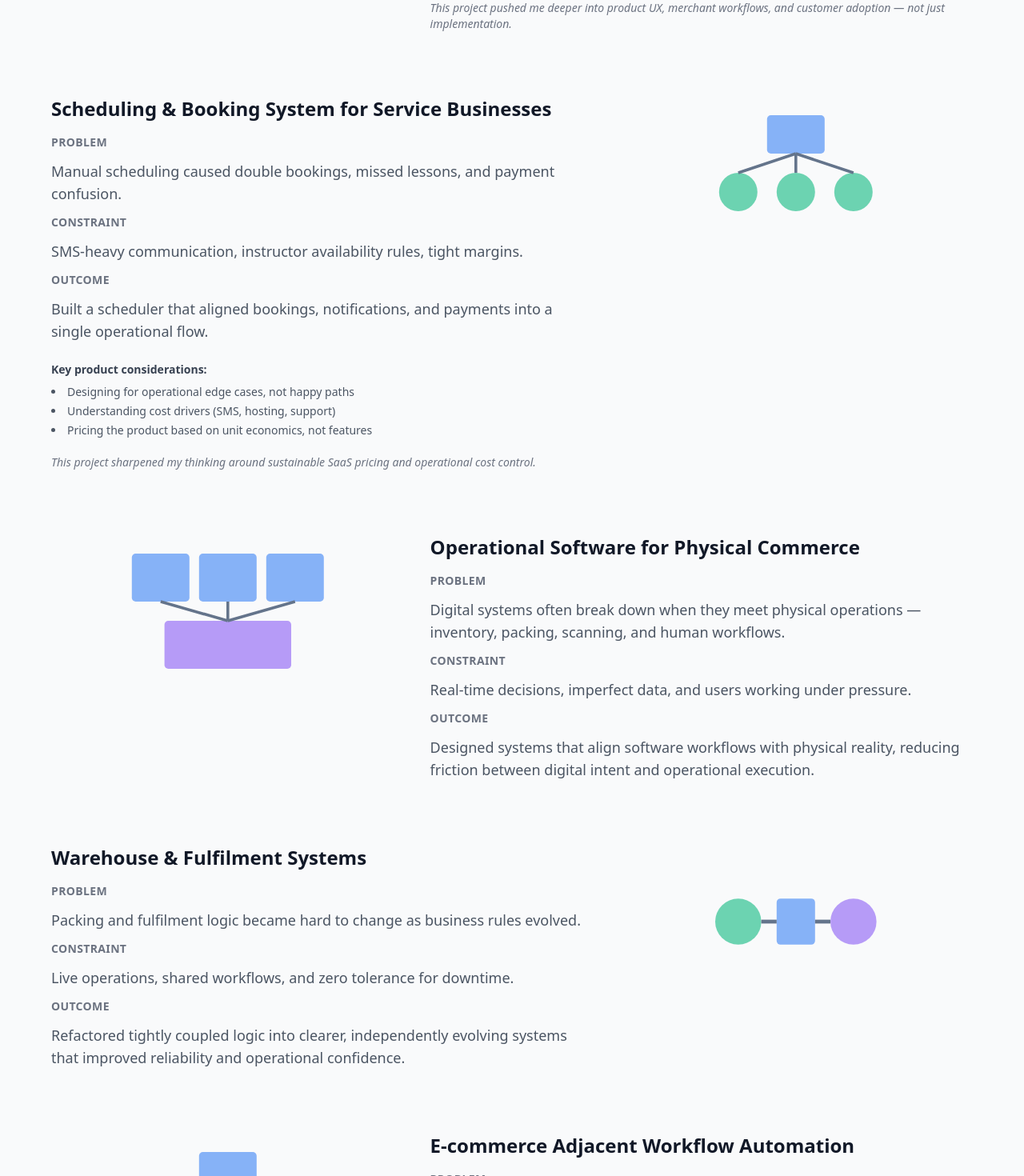
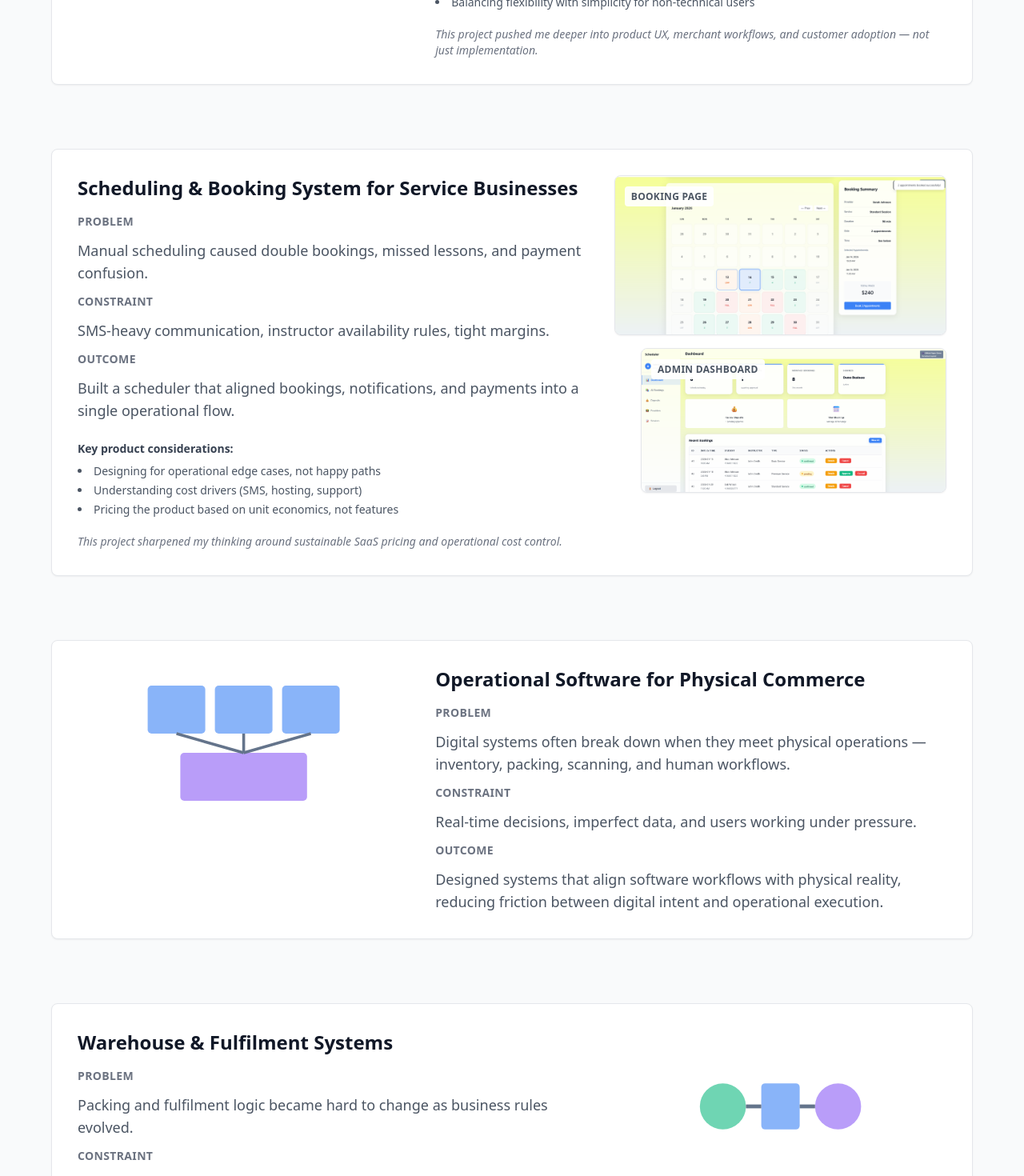
Before and after one commit to ehsan-mahmood/portfolio, a Next.js app: page / in a window 1280 px wide. Shown: the part 3120-4590 px from the top of the page at 80% size. Built offline with nearby package versions, Linux system fonts and the light colour scheme.

Commit message:
Add Scheduling & Booking project with images and card styling for all projects

```diff
--- a/components/Portfolio.tsx
+++ b/components/Portfolio.tsx
@@ -314,7 +314,7 @@ const Portfolio = () => {
 
           <div className="space-y-20">
             {/* System 1 - QR Code Menu & Ordering Platform */}
-            <div className="grid md:grid-cols-5 gap-8 items-start">
+            <div className="grid md:grid-cols-5 gap-8 items-start bg-white p-8 rounded-lg border border-gray-200 shadow-sm hover:shadow-md transition-shadow">
               <div className="md:col-span-2">
                 <div className="h-48 flex items-center justify-center">
                   <WorkflowDiagram />
@@ -351,9 +351,18 @@ const Portfolio = () => {
             </div>
 
             {/* System 2 - Scheduling & Booking System */}
-            <div className="grid md:grid-cols-5 gap-8 items-start">
+            <div className="grid md:grid-cols-5 gap-8 items-start bg-white p-8 rounded-lg border border-gray-200 shadow-sm hover:shadow-md transition-shadow">
               <div className="md:col-span-3 md:col-start-1 space-y-4">
-                <h3 className="text-2xl font-bold">Scheduling & Booking System for Service Businesses</h3>
+                <h3 className="text-2xl font-bold">
+                  <a
+                    href="https://ehsan-mahmood.github.io/scheduler_app/"
+                    target="_blank"
+                    rel="noopener noreferrer"
+                    className="hover:text-blue-600 transition-colors"
+                  >
+                    Scheduling & Booking System for Service Businesses
+                  </a>
+                </h3>
                 <div className="space-y-3">
                   <p className="text-sm font-semibold text-gray-500 uppercase tracking-wide">Problem</p>
                   <p className="text-lg text-gray-600">
@@ -381,14 +390,39 @@ const Portfolio = () => {
                 </div>
               </div>
               <div className="md:col-span-2">
-                <div className="h-48 flex items-center justify-center">
-                  <EventDiagram />
+                <div className="relative space-y-4">
+                  {/* Booking Page - Bottom Layer */}
+                  <div className="relative z-10 rounded-lg overflow-hidden border border-gray-200 bg-gray-50 shadow-sm">
+                    <div className="absolute top-3 left-3 z-20">
+                      <span className="text-xs font-semibold text-gray-600 uppercase tracking-wide bg-white/90 backdrop-blur-sm px-2 py-1 rounded">Booking Page</span>
+                    </div>
+                    <Image
+                      src={`${basePath}/shchedueler-1.png`}
+                      alt="Scheduler App - Booking Interface"
+                      width={500}
+                      height={375}
+                      className="w-full h-auto object-contain"
+                    />
+                  </div>
+                  {/* Admin Dashboard - Slight Corner Overlay */}
+                  <div className="relative -mt-6 ml-auto w-[92%] z-20 rounded-lg overflow-hidden border border-gray-200 bg-gray-50 shadow-sm">
+                    <div className="absolute top-3 left-3 z-20">
+                      <span className="text-xs font-semibold text-gray-600 uppercase tracking-wide bg-white/90 backdrop-blur-sm px-2 py-1 rounded">Admin Dashboard</span>
+                    </div>
+                    <Image
+                      src={`${basePath}/shchedueler-2.png`}
+                      alt="Scheduler App - Dashboard"
+                      width={500}
+                      height={375}
+                      className="w-full h-auto object-contain"
+                    />
+                  </div>
                 </div>
               </div>
             </div>
 
             {/* System 3 - Operational Software for Physical Commerce */}
-            <div className="grid md:grid-cols-5 gap-8 items-start">
+            <div className="grid md:grid-cols-5 gap-8 items-start bg-white p-8 rounded-lg border border-gray-200 shadow-sm hover:shadow-md transition-shadow">
               <div className="md:col-span-2">
                 <div className="h-48 flex items-center justify-center">
                   <MicroservicesDiagram />
@@ -414,7 +448,7 @@ const Portfolio = () => {
             </div>
 
             {/* System 4 - Warehouse & Fulfilment Systems */}
-            <div className="grid md:grid-cols-5 gap-8 items-start">
+            <div className="grid md:grid-cols-5 gap-8 items-start bg-white p-8 rounded-lg border border-gray-200 shadow-sm hover:shadow-md transition-shadow">
               <div className="md:col-span-3 md:col-start-1 space-y-4">
                 <h3 className="text-2xl font-bold">Warehouse & Fulfilment Systems</h3>
                 <div className="space-y-3">
@@ -440,7 +474,7 @@ const Portfolio = () => {
             </div>
 
             {/* System 5 - E-commerce Adjacent Workflow Automation */}
-            <div className="grid md:grid-cols-5 gap-8 items-start">
+            <div className="grid md:grid-cols-5 gap-8 items-start bg-white p-8 rounded-lg border border-gray-200 shadow-sm hover:shadow-md transition-shadow">
               <div className="md:col-span-2">
                 <div className="h-48 flex items-center justify-center">
                   <EventDiagram />
@@ -466,7 +500,7 @@ const Portfolio = () => {
             </div>
 
             {/* System 6 - Robotics & Automation Exploration */}
-            <div className="grid md:grid-cols-5 gap-8 items-start">
+            <div className="grid md:grid-cols-5 gap-8 items-start bg-white p-8 rounded-lg border border-gray-200 shadow-sm hover:shadow-md transition-shadow">
               <div className="md:col-span-3 md:col-start-1 space-y-4">
                 <h3 className="text-2xl font-bold">Robotics & Automation Exploration</h3>
                 <div className="space-y-3">
```
Also changed, not shown: public/shchedueler-1.png (added), public/shchedueler-2.png (added).
